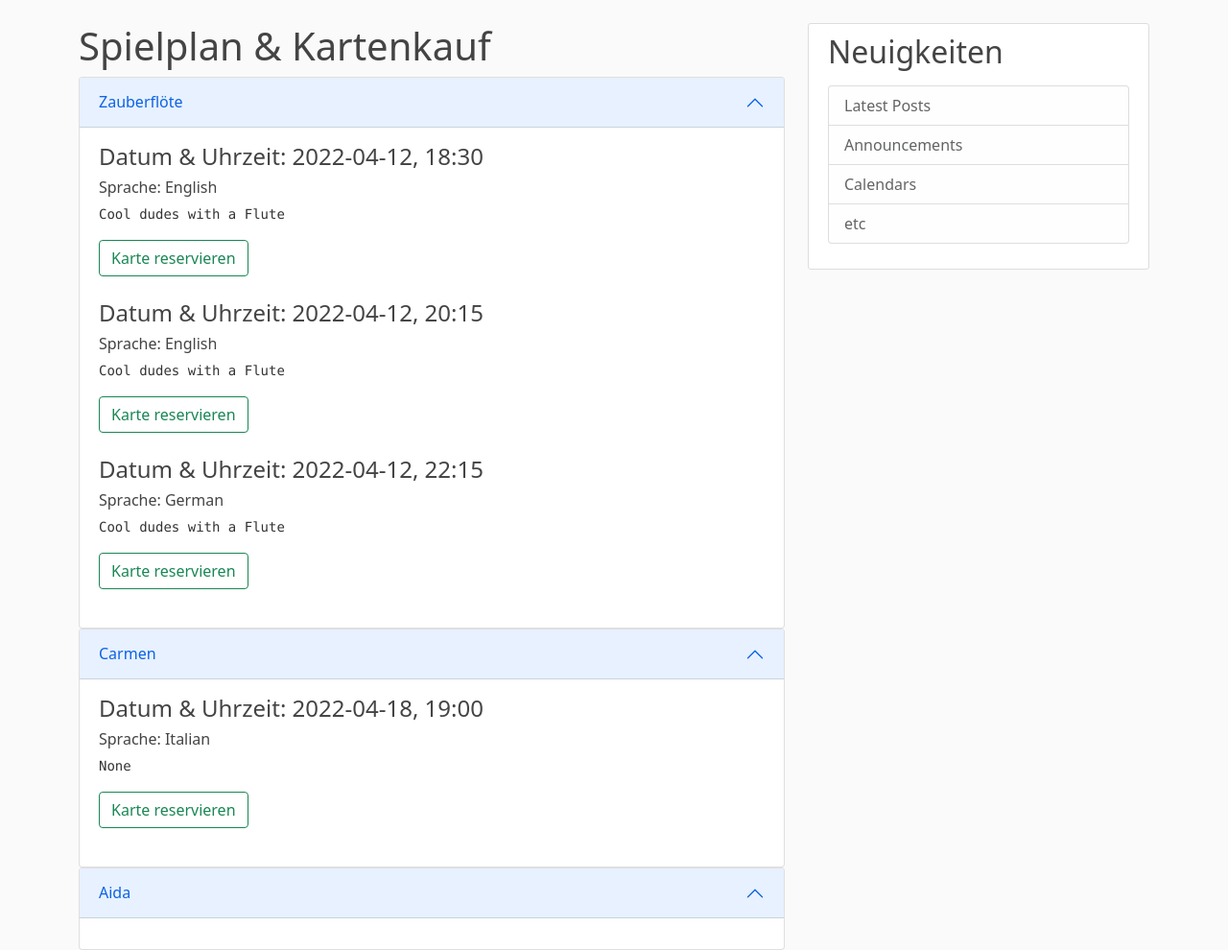
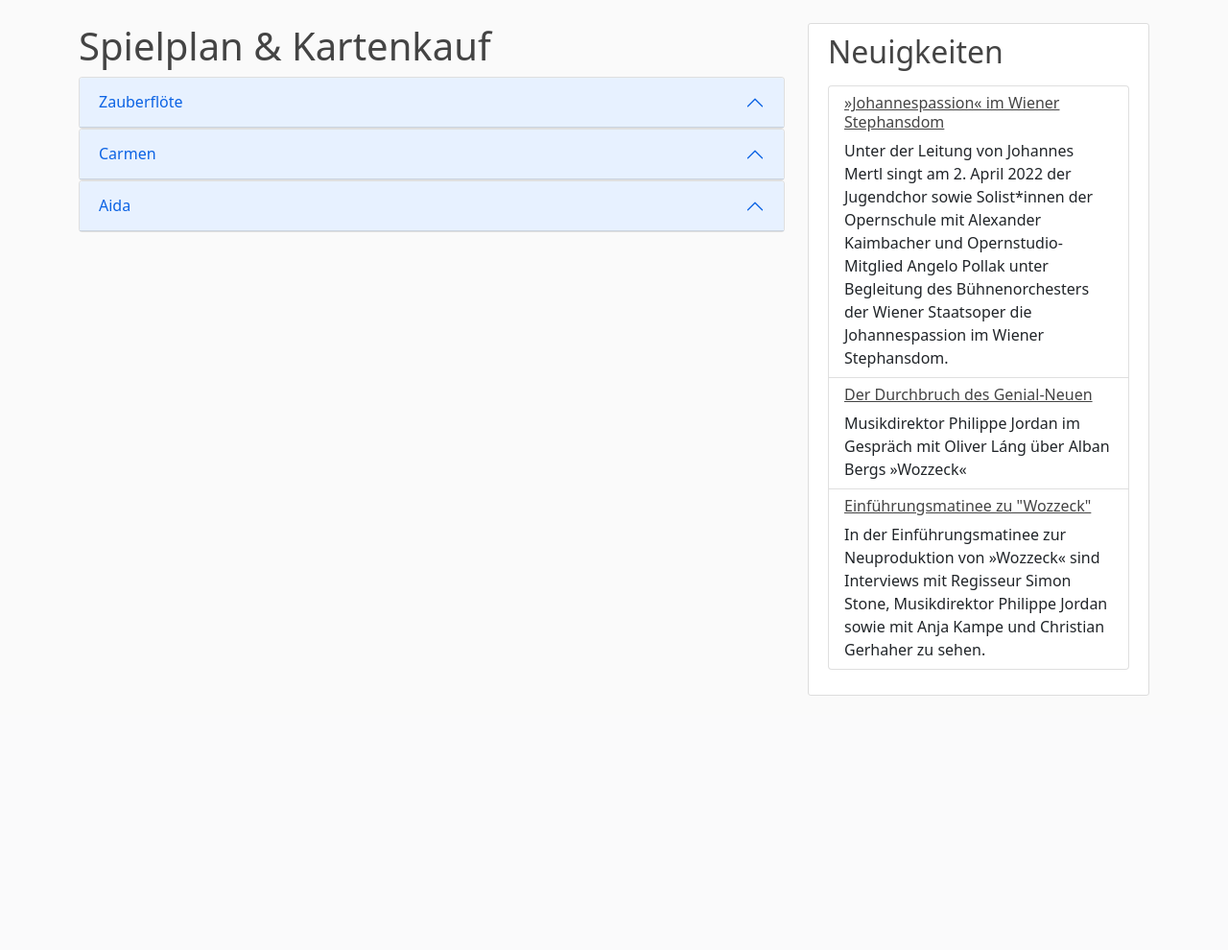
Before and after one commit to pmyna/Opera-Ticket-System, a Flask app: page /plan in a window 1280 px wide. Shown: the part 56-1046 px from the top of the page at 96% size. After the commit the page ends 781 px from the top, so only its background shows below. Run offline with Flask 2, Linux system fonts and the light colour scheme; data comes from the database, SQL or seed files in the repository.

Commit message:
mit hübsch und wow

```diff
--- a/project/models.py
+++ b/project/models.py
@@ -27,7 +27,7 @@
 class Opera(db.Model):
     id = db.Column(db.Integer, primary_key=True)
     title = db.Column(db.String(80), nullable=False)
-    body = db.Column(db.Text)
+    body = db.Column(db.String(999))
 
     def __repr__(self):
         return
--- a/project/templates/layout.html
+++ b/project/templates/layout.html
@@ -69,17 +69,24 @@
             <h2>Neuigkeiten</h2>
             <p class='text-muted'>
               <ul class="list-group">
-                <li class="list-group-item list-group-item-light">Latest Posts</li>
-                <li class="list-group-item list-group-item-light">Announcements</li>
-                <li class="list-group-item list-group-item-light">Calendars</li>
-                <li class="list-group-item list-group-item-light">etc</li>
+                <a href="#" class="list-group-item">
+                    <h6><u>»Johannespassion« im Wiener Stephansdom</u></h6>
+                    Unter der Leitung von Johannes Mertl singt am 2. April 2022 der Jugendchor sowie Solist*innen der Opernschule mit Alexander Kaimbacher und Opernstudio-Mitglied Angelo Pollak unter Begleitung des Bühnenorchesters der Wiener Staatsoper die Johannespassion im Wiener Stephansdom.
+                </a>
+                <a href="#" class="list-group-item">
+                    <h6><u> Der Durchbruch des Genial-Neuen</u></h6>
+                    Musikdirektor Philippe Jordan im Gespräch mit Oliver Láng über Alban Bergs »Wozzeck«
+                </a>
+              <a href="#" class="list-group-item">
+                  <h6><u> Einführungsmatinee zu "Wozzeck" </u></h6>
+In der Einführungsmatinee zur Neuproduktion von »Wozzeck« sind Interviews mit Regisseur Simon Stone, Musikdirektor Philippe Jordan sowie mit Anja Kampe und Christian Gerhaher zu sehen.
+              </a>
               </ul>
             </p>
           </div>
         </div>
       </div>
     </main>
-
      <!-- Option 1: Bootstrap Bundle with Popper -->
     <script src="https://cdn.jsdelivr.net/npm/bootstrap@5.1.3/dist/js/bootstrap.bundle.min.js" integrity="sha384-ka7Sk0Gln4gmtz2MlQnikT1wXgYsOg+OMhuP+IlRH9sENBO0LRn5q+8nbTov4+1p" crossorigin="anonymous"></script>
 </body>
--- a/project/templates/plan.html
+++ b/project/templates/plan.html
@@ -11,13 +11,13 @@
           {{ op.title }}
       </button>
     </h3>
-      <div id="collapseOne" class="accordion-collapse collapse show" aria-labelledby="headingOne" data-bs-parent="accordion">
+      <div id="collapseOne" class="accordion-collapse collapse hide" aria-labelledby="headingOne" data-bs-parent="accordion">
       <div class="accordion-body">
+          <pre>{{ op.body }}</pre>
           {% for s in show %}
             {% if s.opera == op.id %}
-             <h4>Datum & Uhrzeit: {{ s.show_date.strftime("%Y-%m-%d, %H:%M") }}</h4>
+             <h5>Datum & Uhrzeit: {{ s.show_date.strftime("%Y-%m-%d, %H:%M") }}</h5>
                 <h6>Sprache: {{ s.language }}</h6>
-                <pre>{{ op.body }}</pre>
                 <button class="btn btn-outline-success mb-4" name="show" value={{s.id}}>Karte reservieren</button>
                 {% endif %}
             {% endfor %}
--- a/project/templates/ticket.html
+++ b/project/templates/ticket.html
@@ -17,8 +17,6 @@
                 </div>
             </div>
             </p>
-
         </div>
     </div>
-
 {% endblock content %}
```
Also changed, not shown: project/__init__.py (+10 -8 lines), project/f.db (deleted), project/oper.db (added).
